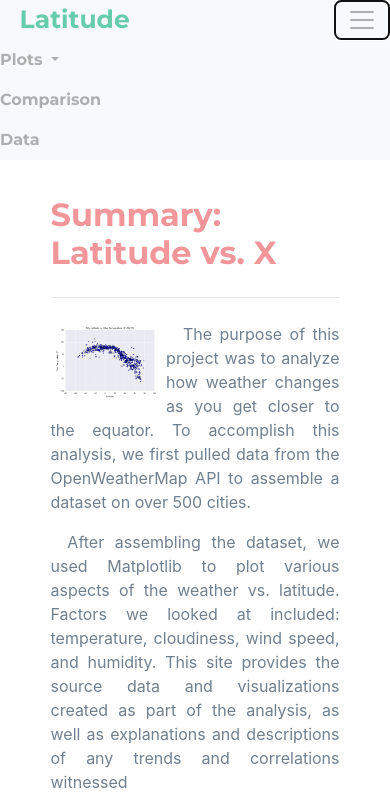
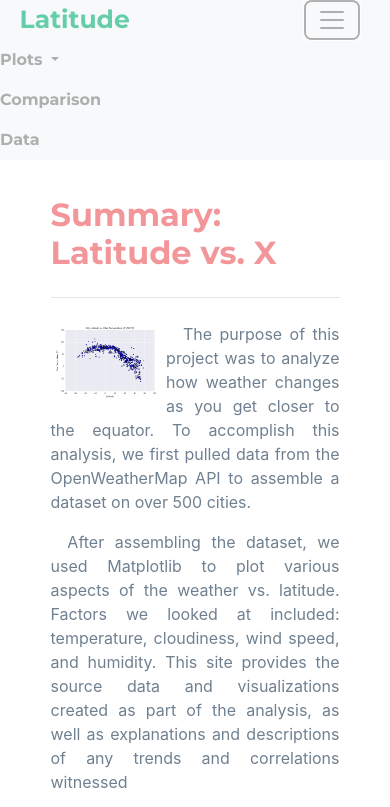
Before and after one commit to JulietChristine/Web-Design-Challenge, a plain HTML site: page index.html in a window 390 px wide. Both pictures are taken after a click on the button "Toggle navigation". Shown: the top 807 px of the page. Drawn offline with nearby package versions, Linux system fonts and the light colour scheme.

Commit message:
dont know what this does

```diff
--- a/style.css
+++ b/style.css
@@ -112,17 +112,11 @@ div.col-sm-12.col-md-12 p {
   .navbar-brand {
     padding: 10px;
   }
-/* }
-@media screen and (max-width: 680px){
-  .col-sm-12 col-md-4 col-lg-4 {
-    display: inline;
-    width: 100%;
-    padding: 5px;
+  button{
+    margin-right: 30px;
   }
-} */
-
-@media screen and (max-width: 680px) {
-  div col-sm-12 col-md-8 col-lg-8 {
-    width: 100%;
+  button:focus {
+    outline: 1px dotted;
+    outline: auto 5px;
   }
 }
```
